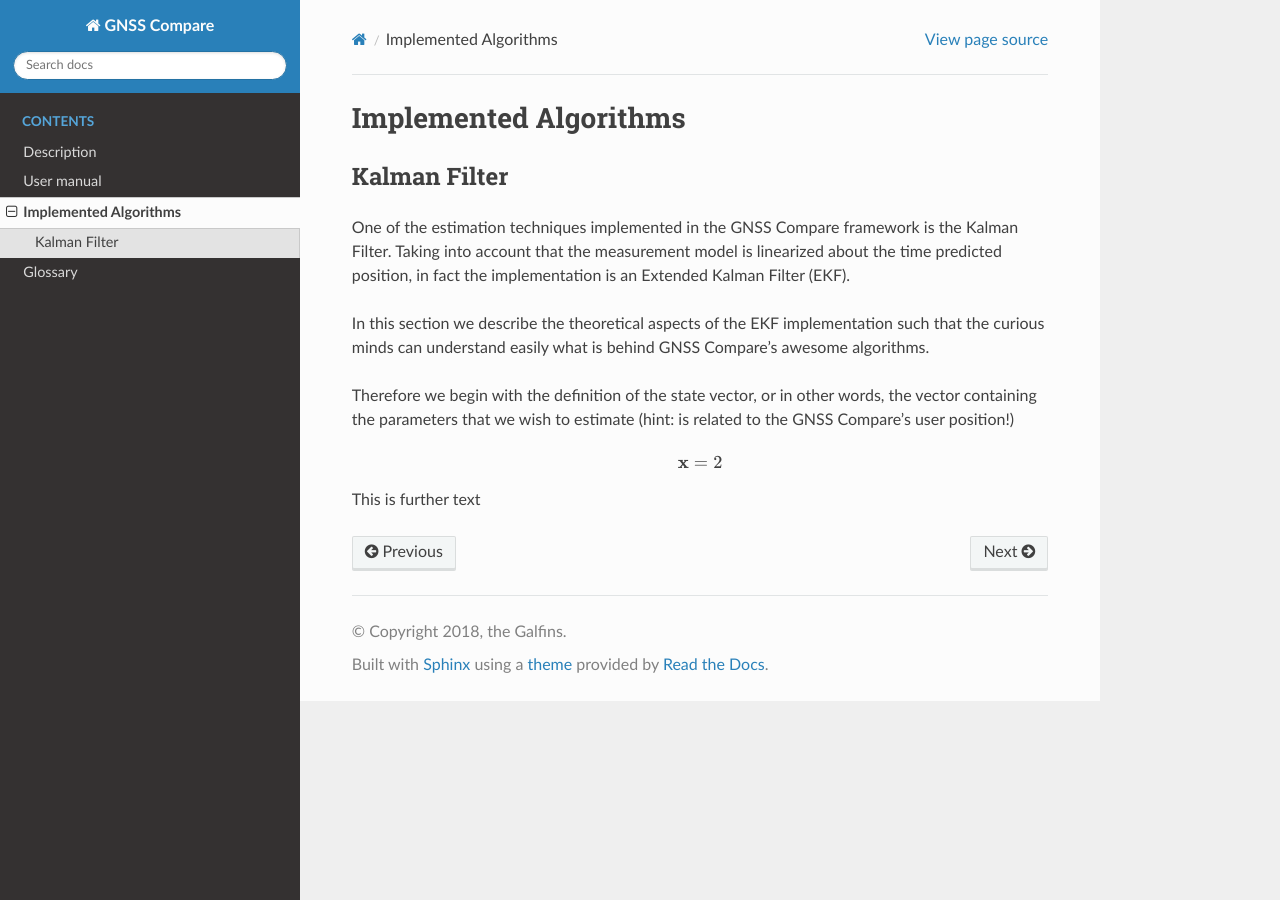
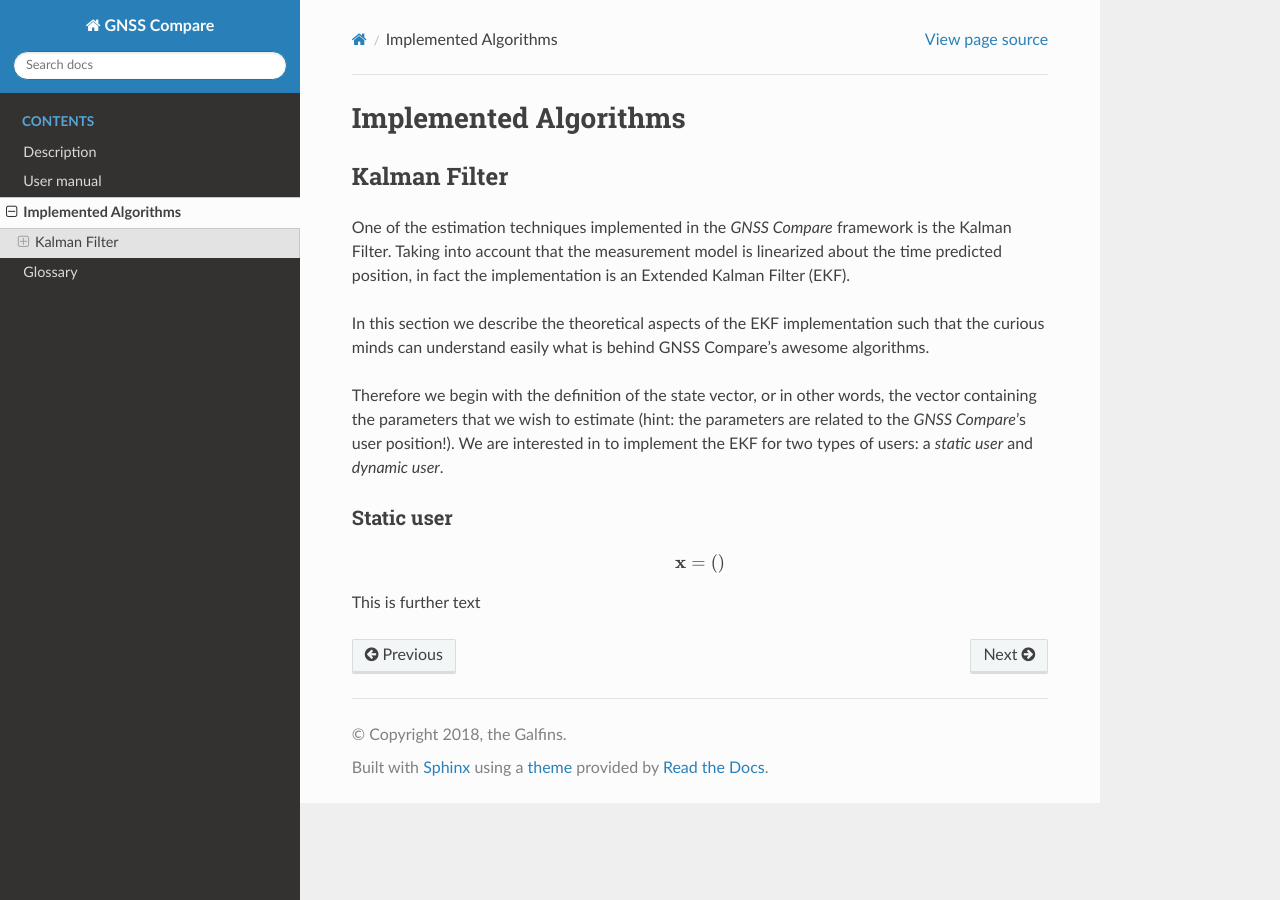
Before and after one commit to TheGalfins/GNSS_Compare, a Sphinx documentation site: the page built from docs/implemented_algorithms.rst, in a window 1280 px wide. Built offline with Sphinx 7.4.7 and the Read the Docs theme 2.0.0, drawn with Linux system fonts in a browser that asks for light colours.

Commit message:
new info regarding the Kalman

```diff
--- a/docs/implemented_algorithms.rst
+++ b/docs/implemented_algorithms.rst
@@ -7,7 +7,7 @@ Implemented Algorithms
 Kalman Filter
 =============
 
-One of the estimation techniques implemented in the GNSS Compare framework is the Kalman Filter.
+One of the estimation techniques implemented in the *GNSS Compare* framework is the Kalman Filter.
 Taking into account that the measurement model is linearized about the time predicted position, in fact the implementation
 is an Extended Kalman Filter (EKF).
 
@@ -15,11 +15,16 @@ In this section we describe the theoretical aspects of the EKF implementation su
 what is behind GNSS Compare's awesome algorithms.
 
 Therefore we begin with the definition of the state vector, or in other words, the vector containing the parameters that we wish to estimate
-(hint: is related to the GNSS Compare's user position!)
+(hint: the parameters are related to the *GNSS Compare*'s user position!). We are interested in to implement the EKF for two types of users:
+a *static user* and *dynamic user*.
+
+
+Static user
+-----------
 
 .. math::
 
-    \mathbf{x} = 2
+    \mathbf{x} = \left( \right)
 
 
 This is further text
```
